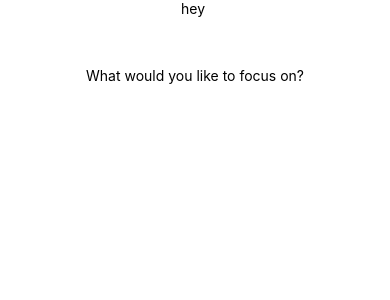
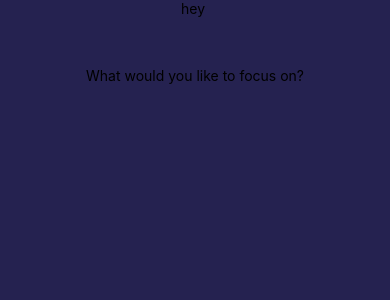
Before and after one commit to rewpt/FocusTime, a React Native app: screen / in a window 390 px wide. Shown: the top 300 px of the page. Built offline with nearby package versions, Linux system fonts and the light colour scheme.

Commit message:
add react-native-paper dep

```diff
--- a/App.js
+++ b/App.js
@@ -17,7 +17,7 @@ export default function App() {
 const styles = StyleSheet.create({
   container: {
     flex: 1,
-    backgroundColor: '#fff',
+    backgroundColor: '#252250',
     alignItems: 'center',
     justifyContent: 'center',
   },
--- a/package.json
+++ b/package.json
@@ -15,6 +15,7 @@
     "react": "17.0.1",
     "react-dom": "17.0.1",
     "react-native": "0.64.3",
+    "react-native-paper": "^4.12.0",
     "react-native-web": "0.17.1"
   },
   "devDependencies": {
```
Also changed, not shown: 1 other file (tests, documents, lock files or other folders).
